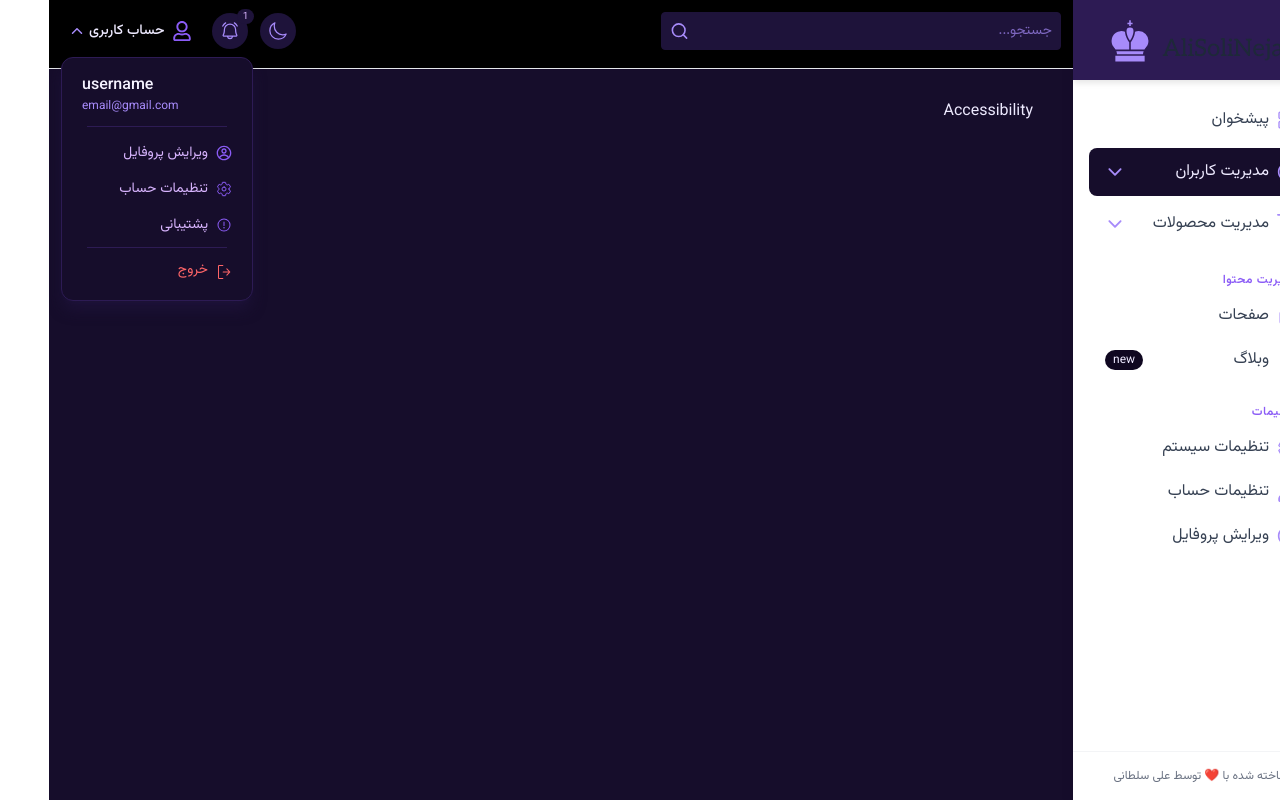
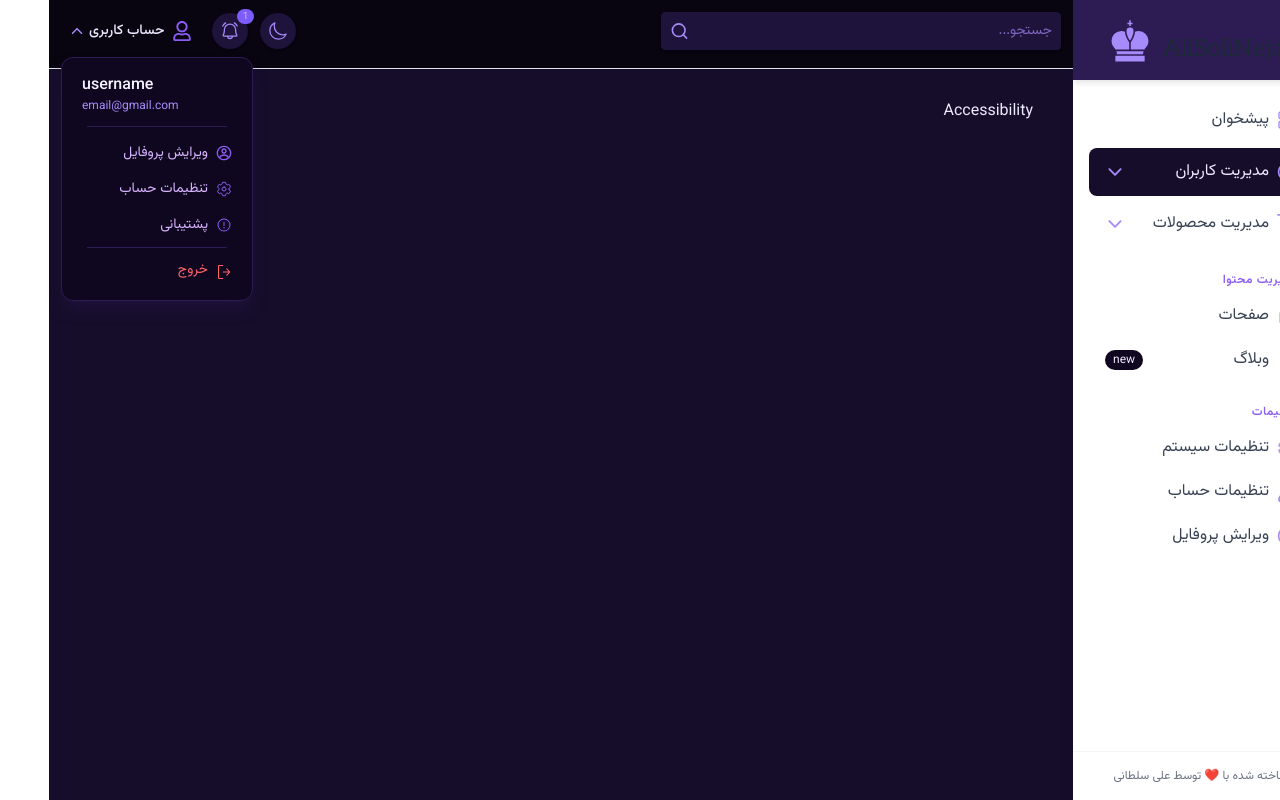
Before and after one commit to alisoltaninejad/Admin-Dashboard, a React (Vite) app: page /Accessibility in a window 1280 px wide. Both pictures are taken after a click on the button "حساب کاربری". Built offline with nearby package versions, Linux system fonts and the light colour scheme; a web font is replaced by a local one.

Commit message:
style(Navbar): :art: style change for navbar
change navbar- profileMenu bg
change badge bg

```diff
--- a/src/components/Navbar/ControlButtons.jsx
+++ b/src/components/Navbar/ControlButtons.jsx
@@ -18,7 +18,7 @@ export default function ControlButtons({ name, icoName, badge, iconSize }) {
 
       {badge && (
         <span className="absolute -top-1 -start-1.5 text-[10px]
-                         bg-brand-200 text-brand-700 px-1.5 rounded-full">
+                         bg-brand-300 dark:bg-brand-400 text-brand-700 px-1.5 rounded-full">
           {badge}
         </span>
       )}
--- a/src/components/Navbar/Navbar.jsx
+++ b/src/components/Navbar/Navbar.jsx
@@ -29,7 +29,7 @@ export default function Navbar() {
 
   return (
     <>
-      <div className="w-full h-[69px] xl:w-[80%]  fixed end-0 z-50 border-b border-b-gray-200 bg-brand-200 md:bg-white dark:bg-black">
+      <div className="w-full h-[69px] xl:w-[80%]  fixed end-0 z-50 border-b border-b-gray-200 bg-brand-200 md:bg-white dark:bg-brand-950">
         <div className="flex justify-between items-center relative">
           <SearchBox />
 
@@ -47,13 +47,12 @@ export default function Navbar() {
           {/* Desktop Version Section */}
           <div className="hidden md:inline-block">
             <div className="flex gap-3 p-3 items-center">
-              {/* این دکمه‌ها باید در ساختار داخلی خود از text-brand-700 استفاده کنند */}
               <ControlButtons name="theme" icoName="moon" />
               <ControlButtons name="notification" icoName="ring" badge="1" />
 
               <div className="relative" ref={menuRef}>
                 <button
-                  className="flex justify-between items-center gap-2 w-fit text-sm p-2 cursor-pointer hover:bg-brand-200 text-brand-800 rounded-lg transition-all"
+                  className="flex justify-between items-center gap-2 w-fit text-sm p-2 cursor-pointer hover:bg-brand-100 text-brand-800 rounded-lg transition-all"
                   onClick={() => setShowProfileMenu(!showProfileMenu)}>
                   <Icon name="userAvatar" className="text-brand-600" />
                   <h4 className="flex items-center gap-1 font-medium">
@@ -86,10 +85,10 @@ export default function Navbar() {
 
           {/* Mobile Dropdown Section */}
           {showLeftSection && (
-            <div className="md:hidden absolute top-full w-full h-fit py-1 px-2 bg-brand-100 border-t border-brand-300 shadow-md z-30">
+            <div className="md:hidden absolute top-full w-full h-fit py-1 px-2 bg-brand-100 border-y border-y-brand-300 shadow-md shadow-brand-300  z-30">
               <div className="flex justify-between items-center gap-2 px-2 py-1">
                 {/* موبایل - باکس جستجو */}
-                <div className="flex items-center w-[50%] p-2 shadow-sm border border-brand-200 dark:bg-brand-200 rounded-sm focus-within:border-brand-500 transition-all">
+                <div className="flex items-center w-[50%] p-2 shadow-sm border border-brand-200 bg-brand-200 rounded-sm focus-within:border-brand-500 transition-all">
                   <input
                     type="text"
                     className="w-full outline-none bg-transparent text-brand-800 text-xs placeholder:text-brand-400"
--- a/src/components/Navbar/ProfileMenu.jsx
+++ b/src/components/Navbar/ProfileMenu.jsx
@@ -4,7 +4,7 @@ import UserMenuItem from './UserMenuItem'
 
 export default function ProfileMenu({handleMenuItemClick}) {
   return (
-    <div className="absolute top-full end-0 w-48 mt-1 p-2 bg-brand-100 shadow-lg shadow-brand-200 rounded-xl z-50 border border-brand-300">
+    <div className="absolute top-full end-0 w-48 mt-1 p-2 bg-brand-50 shadow-lg shadow-brand-200 rounded-xl z-50 border border-brand-300">
   <div className="px-3 py-2 text-left">
     <h4 className="font-medium text-brand-900">username</h4>
     <h6 className="text-xs text-brand-500 truncate">email@gmail.com</h6>
```
